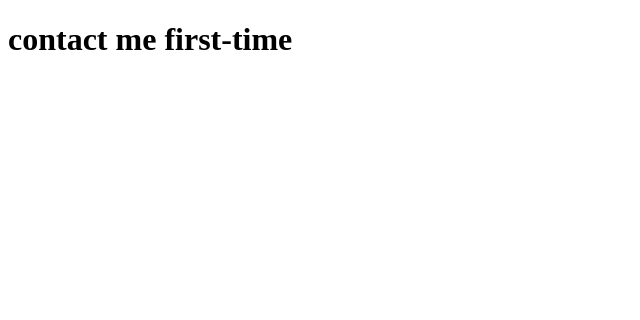
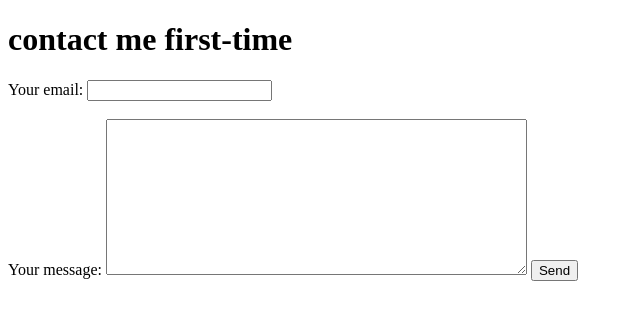
Before and after one commit to ashishcs098/school-project, a plain HTML site: page contact.html in a window 1280 px wide. Shown: the whole page, without its empty margins (0-640 px from the left). Drawn offline with Linux system fonts and the light colour scheme.

Commit message:
contact form added without css

```diff
--- a/contact.html
+++ b/contact.html
@@ -8,5 +8,44 @@
 </head>
 <body>
     <h1>contact me first-time</h1>
+<form
+  action="https://formspree.io/f/mrgvkpow"
+  method="POST"
+>
+  <label>
+    Your email:
+    <input type="email" name="email">
+  </label>
+  <label>
+    <br>
+    <br>
+    Your message:
+    <textarea
+    class="text-area"
+   name="message"
+   rows="10"
+   cols="50"
+   autocomplete="on"
+   required
+
+    ></textarea>
+  </label>
+  <!-- your other form fields go here -->
+  <button type="submit">Send</button>
+</form>
+
+
+
+
+
+
+
+
+
+
+</form>
+
+
+
 </body>
 </html>
```
